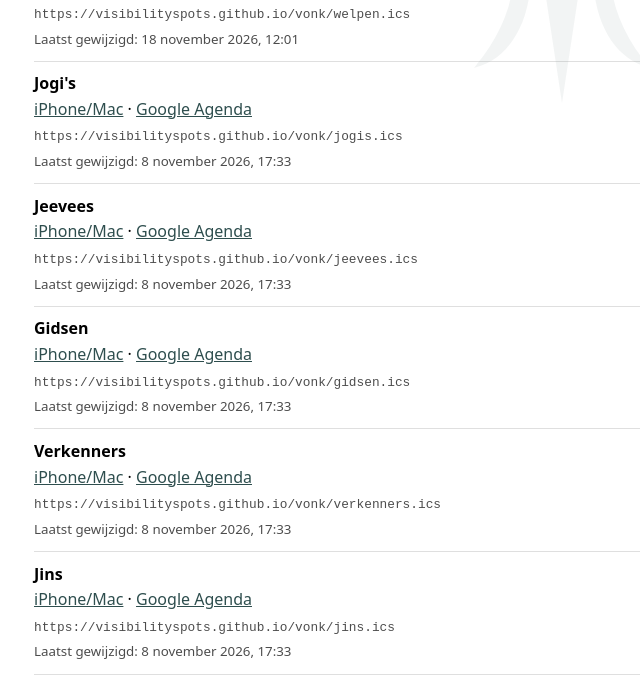
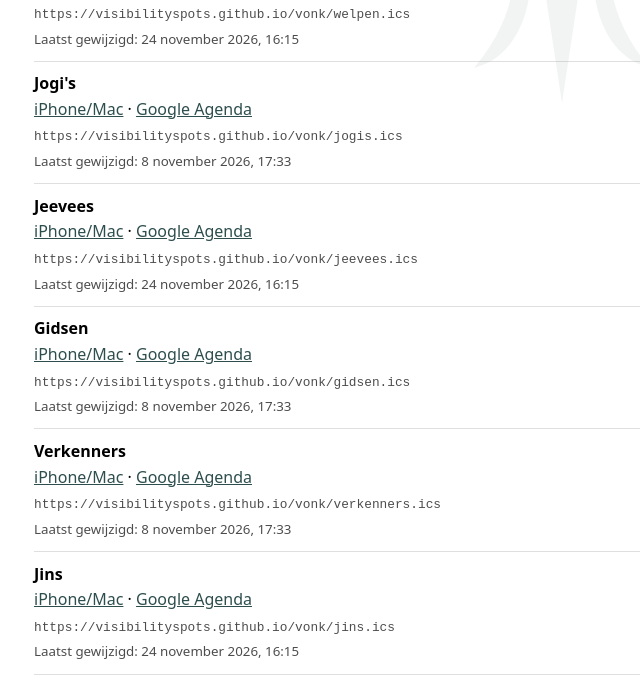
Before and after one commit to visibilityspots/vonk, a plain HTML site: page index.html in a window 1280 px wide. Shown: the part 651-1333 px from the top of the page, 286-926 px from the left. Drawn offline with Linux system fonts and the light colour scheme.

Commit message:
feed: update index.html

```diff
--- a/index.html
+++ b/index.html
@@ -35,12 +35,12 @@ een link toevoegen, maar toont hem daarna wel.</li>
 <ul class="feeds">
 <li><b>Kapoenen</b><br><a href="webcal://visibilityspots.github.io/vonk/kapoenen.ics">iPhone/Mac</a> · <a href="https://calendar.google.com/calendar/render?cid=webcal%3A%2F%2Fvisibilityspots.github.io%2Fvonk%2Fkapoenen.ics">Google Agenda</a><br><code>https://visibilityspots.github.io/vonk/kapoenen.ics</code><br><small>Laatst gewijzigd: 8 november 2026, 17:33</small></li>
 <li><b>Kabouters</b><br><a href="webcal://visibilityspots.github.io/vonk/kabouters.ics">iPhone/Mac</a> · <a href="https://calendar.google.com/calendar/render?cid=webcal%3A%2F%2Fvisibilityspots.github.io%2Fvonk%2Fkabouters.ics">Google Agenda</a><br><code>https://visibilityspots.github.io/vonk/kabouters.ics</code><br><small>Laatst gewijzigd: 18 november 2026, 12:01</small></li>
-<li><b>Welpen</b><br><a href="webcal://visibilityspots.github.io/vonk/welpen.ics">iPhone/Mac</a> · <a href="https://calendar.google.com/calendar/render?cid=webcal%3A%2F%2Fvisibilityspots.github.io%2Fvonk%2Fwelpen.ics">Google Agenda</a><br><code>https://visibilityspots.github.io/vonk/welpen.ics</code><br><small>Laatst gewijzigd: 18 november 2026, 12:01</small></li>
+<li><b>Welpen</b><br><a href="webcal://visibilityspots.github.io/vonk/welpen.ics">iPhone/Mac</a> · <a href="https://calendar.google.com/calendar/render?cid=webcal%3A%2F%2Fvisibilityspots.github.io%2Fvonk%2Fwelpen.ics">Google Agenda</a><br><code>https://visibilityspots.github.io/vonk/welpen.ics</code><br><small>Laatst gewijzigd: 24 november 2026, 16:15</small></li>
 <li><b>Jogi&#x27;s</b><br><a href="webcal://visibilityspots.github.io/vonk/jogis.ics">iPhone/Mac</a> · <a href="https://calendar.google.com/calendar/render?cid=webcal%3A%2F%2Fvisibilityspots.github.io%2Fvonk%2Fjogis.ics">Google Agenda</a><br><code>https://visibilityspots.github.io/vonk/jogis.ics</code><br><small>Laatst gewijzigd: 8 november 2026, 17:33</small></li>
-<li><b>Jeevees</b><br><a href="webcal://visibilityspots.github.io/vonk/jeevees.ics">iPhone/Mac</a> · <a href="https://calendar.google.com/calendar/render?cid=webcal%3A%2F%2Fvisibilityspots.github.io%2Fvonk%2Fjeevees.ics">Google Agenda</a><br><code>https://visibilityspots.github.io/vonk/jeevees.ics</code><br><small>Laatst gewijzigd: 8 november 2026, 17:33</small></li>
+<li><b>Jeevees</b><br><a href="webcal://visibilityspots.github.io/vonk/jeevees.ics">iPhone/Mac</a> · <a href="https://calendar.google.com/calendar/render?cid=webcal%3A%2F%2Fvisibilityspots.github.io%2Fvonk%2Fjeevees.ics">Google Agenda</a><br><code>https://visibilityspots.github.io/vonk/jeevees.ics</code><br><small>Laatst gewijzigd: 24 november 2026, 16:15</small></li>
 <li><b>Gidsen</b><br><a href="webcal://visibilityspots.github.io/vonk/gidsen.ics">iPhone/Mac</a> · <a href="https://calendar.google.com/calendar/render?cid=webcal%3A%2F%2Fvisibilityspots.github.io%2Fvonk%2Fgidsen.ics">Google Agenda</a><br><code>https://visibilityspots.github.io/vonk/gidsen.ics</code><br><small>Laatst gewijzigd: 8 november 2026, 17:33</small></li>
 <li><b>Verkenners</b><br><a href="webcal://visibilityspots.github.io/vonk/verkenners.ics">iPhone/Mac</a> · <a href="https://calendar.google.com/calendar/render?cid=webcal%3A%2F%2Fvisibilityspots.github.io%2Fvonk%2Fverkenners.ics">Google Agenda</a><br><code>https://visibilityspots.github.io/vonk/verkenners.ics</code><br><small>Laatst gewijzigd: 8 november 2026, 17:33</small></li>
-<li><b>Jins</b><br><a href="webcal://visibilityspots.github.io/vonk/jins.ics">iPhone/Mac</a> · <a href="https://calendar.google.com/calendar/render?cid=webcal%3A%2F%2Fvisibilityspots.github.io%2Fvonk%2Fjins.ics">Google Agenda</a><br><code>https://visibilityspots.github.io/vonk/jins.ics</code><br><small>Laatst gewijzigd: 8 november 2026, 17:33</small></li>
+<li><b>Jins</b><br><a href="webcal://visibilityspots.github.io/vonk/jins.ics">iPhone/Mac</a> · <a href="https://calendar.google.com/calendar/render?cid=webcal%3A%2F%2Fvisibilityspots.github.io%2Fvonk%2Fjins.ics">Google Agenda</a><br><code>https://visibilityspots.github.io/vonk/jins.ics</code><br><small>Laatst gewijzigd: 24 november 2026, 16:15</small></li>
 <li><b>Hele groep (alleen groepsactiviteiten)</b><br><a href="webcal://visibilityspots.github.io/vonk/groep.ics">iPhone/Mac</a> · <a href="https://calendar.google.com/calendar/render?cid=webcal%3A%2F%2Fvisibilityspots.github.io%2Fvonk%2Fgroep.ics">Google Agenda</a><br><code>https://visibilityspots.github.io/vonk/groep.ics</code><br><small>Laatst gewijzigd: 8 november 2026, 17:33</small></li>
 </ul>
 <p><small>Geen officiële dienst van de scouts: bij twijfel geldt de vonk zelf.</small></p>
```
